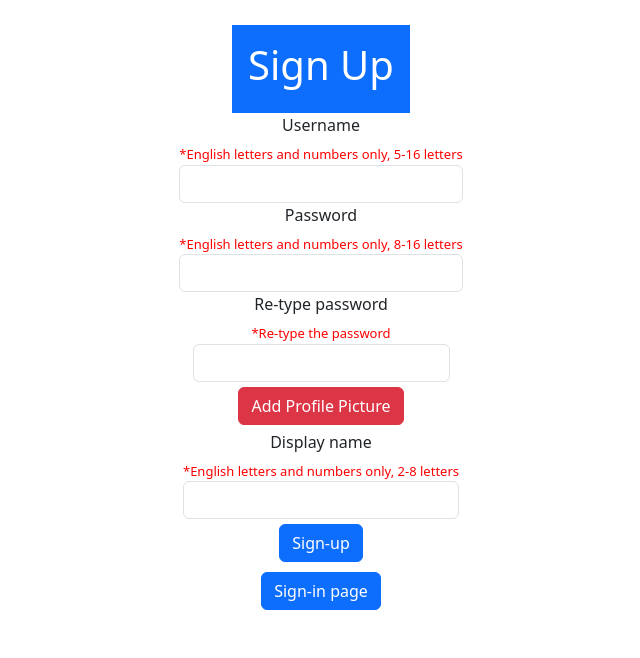
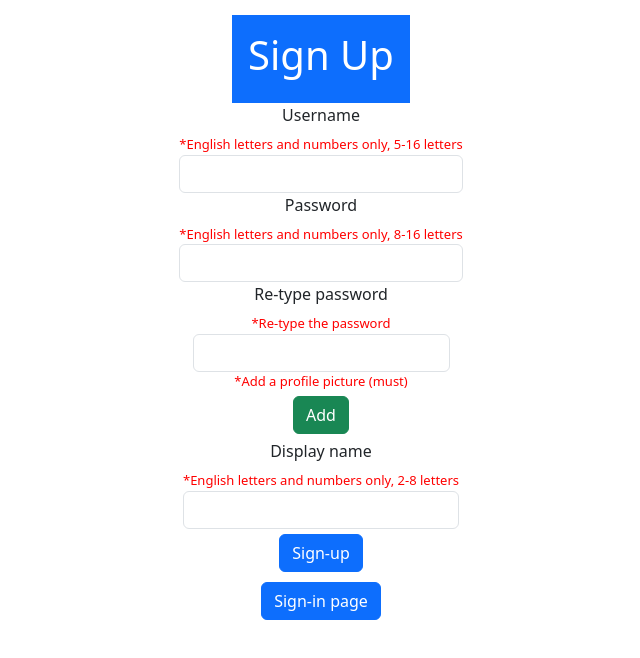
Before and after one commit to AsifMadar/Foobar-BIU-web, a React (Create React App) app: page /signup in a window 1280 px wide. Shown: the top 658 px of the page, without its empty margins (319-959 px from the left). Built offline with nearby package versions, Linux system fonts and the light colour scheme.

Commit message:
mustUploadProfilePic

```diff
--- a/src/SignUpPage/SignUpPage.js
+++ b/src/SignUpPage/SignUpPage.js
@@ -49,6 +49,7 @@ function SignUpPage() {
     //checks if all the input is valid
     const checkAllValid = () => {
         return (
+            img != null &&
             isUsernameValid(username) &&
             isPasswordValid(password) &&
             isRePasswordValid(rePassword) &&
@@ -127,11 +128,14 @@ function SignUpPage() {
                 isMasked={true}
             />
             {/* Add profile picture button */}
+            <div style={{ color: 'red', fontSize: 'small' }}>
+                {'*Add a profile picture (must)'}
+            </div>
             <div style={{ margin: '5px 0' }}>
                 <button
-                    className="btn btn-danger"
+                    className="btn btn-success"
                     onClick={handleAddPictureClick}>
-                    Add Profile Picture
+                    Add
                 </button>
                 <input
                     type="file"
```
